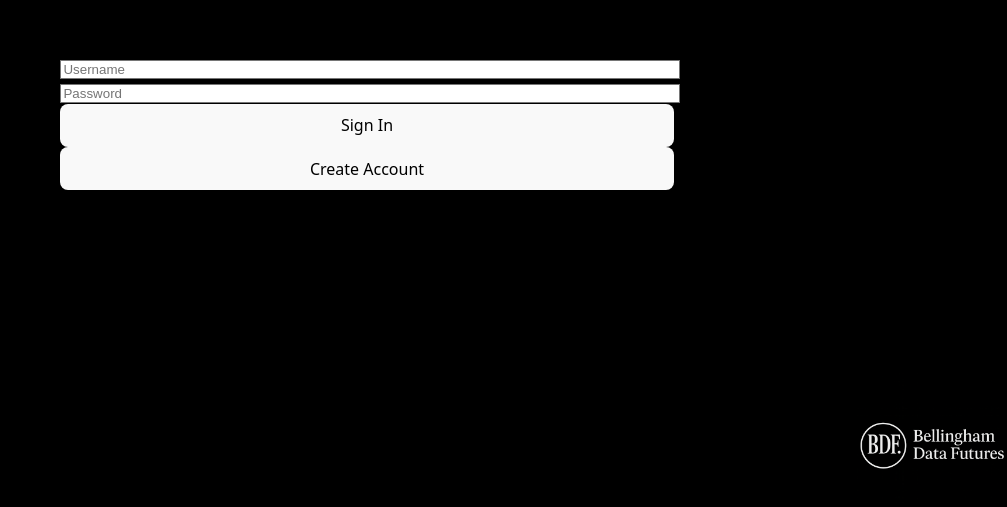
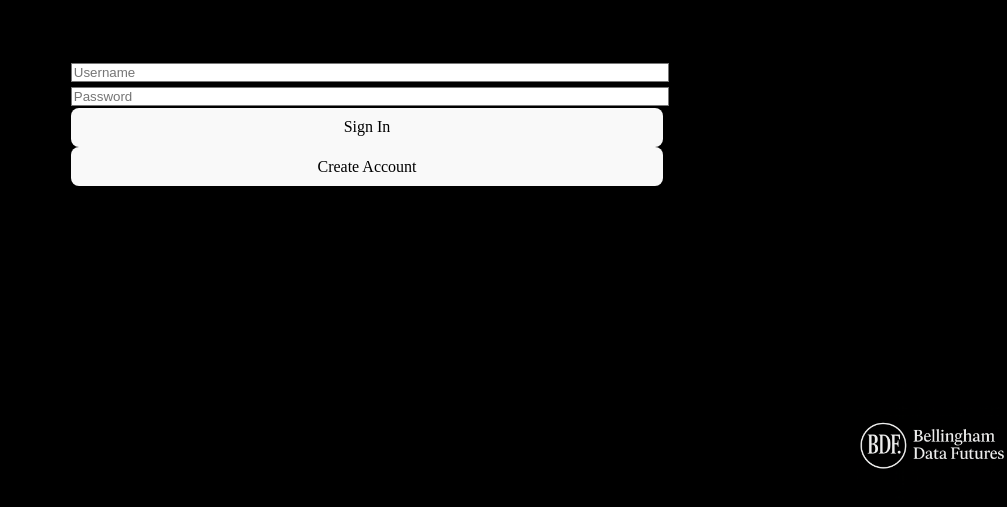
Before and after one commit to cbellingham/bellingham-platform, a React (Vite) app in the folder bellingham-frontend/: page /login in a window 1280 px wide. Shown: the part 277-784 px from the top of the page, without its empty margins (273-1280 px from the left). Built offline with nearby package versions, Linux system fonts and the light colour scheme.

Commit message:
style: set global font to Times New Roman

```diff
--- a/bellingham-frontend/src/index.css
+++ b/bellingham-frontend/src/index.css
@@ -3,7 +3,7 @@
 @tailwind utilities;
 
 :root {
-  font-family: system-ui, Avenir, Helvetica, Arial, sans-serif;
+  font-family: "Times New Roman", Times, serif;
   line-height: 1.5;
   font-weight: 400;
 
```
